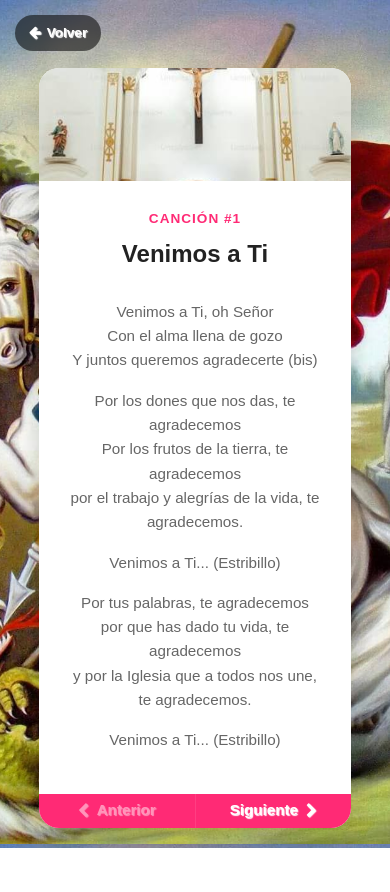
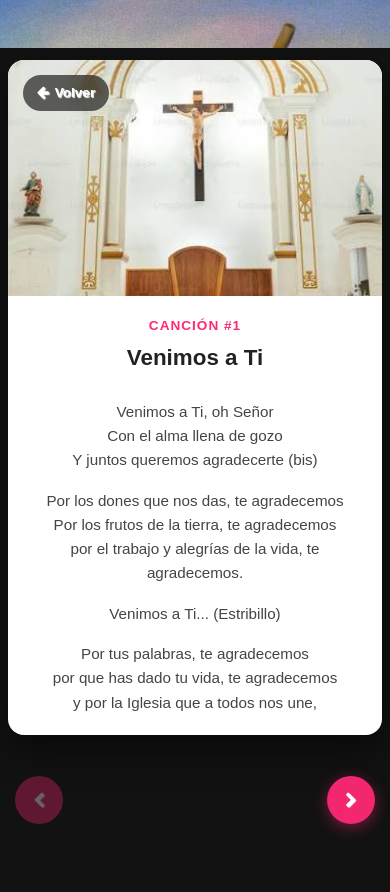
Before and after one commit to soyJmujica/SanJorge, a Django app: page /canciones/1/ in a window 390 px wide. Before the commit the page ends 848 px from the top, so only its background shows below. Run offline with Django 5.2, Linux system fonts and the light colour scheme; data comes from the database, SQL or seed files in the repository; some libraries are stand-ins or nearby versions.

Commit message:
interfaz actualizada, probando responsiveness para telefonos

```diff
--- a/Cancionero/templates/cancion.html
+++ b/Cancionero/templates/cancion.html
@@ -4,17 +4,35 @@
 <br>
 <br>
 
+<!-- CONTENEDOR PRINCIPAL RESPONSIVE -->
+<div class="pantalla-cancion">
+
+    <!-- BOTÓN ANTERIOR (LATERAL IZQUIERDO) -->
+    <div class="nav-lateral nav-izquierda">
+        {% if cancion_anterior_id %}
+            <a href="{% url 'detalle_cancion' cancion_anterior_id %}" class="btn-nav-flotante" title="Canción anterior">
+                <i class="fa fa-chevron-left"></i>
+                <span class="texto-nav">Anterior</span>
+            </a>
+        {% else %}
+            <span class="btn-nav-flotante disabled">
+                <i class="fa fa-chevron-left"></i>
+                <span class="texto-nav">Anterior</span>
+            </span>
+        {% endif %}
+    </div>
+
+    <!-- TARJETA PRINCIPAL -->
     <div class="tarjeta-cancion">
-    <!-- IMAGEN (Católica de Unsplash) -->
+        <!-- IMAGEN CON BOTÓN VOLVER SUPERPUESTO -->
         <div class="tarjeta-imagen">
-        <!-- Botón para Salir/Volver a la Lista -->
             <a href="{% url 'cancionero' %}" class="btn-volver" title="Volver a la lista">
                 <i class="fa fa-arrow-left"></i> Volver
             </a>
-        <img src="{% static 'img/Altar.jfif' %}" alt="Tarjeta">
+            <img src="{% static 'img/Altar.jfif' %}" alt="Imagen de {{ cancion.titulo }}">
         </div>
 
-    <!-- TEXTO / CONTENIDO -->
+        <!-- CUERPO DE LA TARJETA -->
         <div class="tarjeta-cuerpo">
             <span class="subtitulo">Canción #{{ cancion.id }}</span>
             <h2 class="titulo">{{ cancion.titulo }}</h2>
@@ -22,26 +40,23 @@
                 <p>{{ cancion.contenido|linebreaks }}</p>
             </div>
         </div>
+    </div>
 
-    <!-- NAVEGACIÓN (En lugar de Stats) -->
-    <div class="tarjeta-navegacion">
-        {% if cancion_anterior_id %}
-            <a href="{% url 'detalle_cancion' cancion_anterior_id %}" class="btn-nav">
-                <i class="fa fa-chevron-left"></i> Anterior
+    <!-- BOTÓN SIGUIENTE (LATERAL DERECHO) -->
+    <div class="nav-lateral nav-derecha">
+        {% if cancion_siguiente_id %}
+            <a href="{% url 'detalle_cancion' cancion_siguiente_id %}" class="btn-nav-flotante" title="Siguiente canción">
+                <span class="texto-nav">Siguiente</span>
+                <i class="fa fa-chevron-right"></i>
             </a>
         {% else %}
-            <span class="btn-nav disabled"><i class="fa fa-chevron-left"></i> Anterior</span>
-        {% endif %}
-
-        {% if cancion_siguiente_id %}
-            <a href="{% url 'detalle_cancion' cancion_siguiente_id %}" class="btn-nav">
-                Siguiente <i class="fa fa-chevron-right"></i>
-            </a>
-        {% else %}
-            <span class="btn-nav disabled">Siguiente <i class="fa fa-chevron-right"></i></span>
+            <span class="btn-nav-flotante disabled">
+                <span class="texto-nav">Siguiente</span>
+                <i class="fa fa-chevron-right"></i>
+            </span>
         {% endif %}
     </div>
+
 </div>
 
-
 {% endblock %}
--- a/static/css/estilos.css
+++ b/static/css/estilos.css
@@ -178,28 +178,42 @@ body{
         color: #8e44ad;
     }
 
-/* Cancion */
-/* Estructura general de la tarjeta */
+/* Layout principal para centrar tarjeta y botones laterales */
+    .pantalla-cancion {
+        display: flex;
+        align-items: center;
+        justify-content: center;
+        width: 100%;
+        min-height: 100vh;
+        padding: 20px;
+        box-sizing: border-box;
+        gap: 15px;
+        background-color: #121212;
+    }
+
+    /* Estructura de la tarjeta */
     .tarjeta-cancion {
-        width: 100%;
-        max-width: 80%;
-        height: 90vh;
-        max-height: 90vh;
+        width: 85%;
+        max-width: 500px;
+        height: 85vh;
+        max-height: 85vh;
         background: #ffffff;
         border-radius: 20px;
         overflow: hidden;
-        box-shadow: 0 15px 30px rgba(0, 0, 0, 0.2);
-        margin: 20px auto;
-        font-family: 'Segoe UI', Tahoma, Geneva, Verdana, sans-serif;
+        box-shadow: 0 15px 35px rgba(0, 0, 0, 0.5);
         display: flex;
         flex-direction: column;
+        position: relative;
     }
 
-    /* Sección 1: Imagen superior */
+    /* Contenedor de imagen */
     .tarjeta-imagen {
+        position: relative;
         width: 100%;
-        height: 200px;
+        height: 35%;
+        min-height: 160px;
         overflow: hidden;
+        flex-shrink: 0;
     }
 
     .tarjeta-imagen img {
@@ -208,77 +222,13 @@ body{
         object-fit: cover;
     }
 
-    /* Sección 2: Texto y Letra */
-    .tarjeta-cuerpo {
-        padding: 25px 20px;
-        text-align: center;
-        flex-grow: 1;
-    }
-
-    .subtitulo {
-        color: #ff2a75;
-        font-size: 0.85rem;
-        font-weight: 700;
-        text-transform: uppercase;
-        letter-spacing: 1px;
-    }
-
-    .titulo {
-        margin: 10px 0 15px 0;
-        font-size: 1.5rem;
-        color: #222222;
-        font-weight: 700;
-    }
-
-    .contenido {
-        color: #666666;
-        font-size: 0.95rem;
-        line-height: 1.6;
-        max-height: 85%;
-        overflow-y: auto; /* Scroll si la letra es muy larga */
-        padding: 0 10px;
-    }
-
-    /* Sección 3: Botones de navegación */
-    .tarjeta-navegacion {
-        display: flex;
-        background-color: #ff2a75; /* Color rosado/fucsia como la imagen */
-        height: 60px;
-    }
-
-    .btn-nav {
-        flex: 1;
-        display: flex;
-        align-items: center;
-        justify-content: center;
-        gap: 8px;
-        color: #ffffff;
-        text-decoration: none;
-        font-weight: 600;
-        font-size: 0.95rem;
-        transition: background-color 0.2s ease;
-    }
-
-    .btn-nav:first-child {
-        border-right: 1px solid rgba(255, 255, 255, 0.2);
-    }
-
-    .btn-nav:hover:not(.disabled) {
-        background-color: #e01f63;
-    }
-
-    .btn-nav.disabled {
-        opacity: 0.5;
-        cursor: not-allowed;
-    }
-
-/* Estilos del Botón Volver */
+    /* Botón Volver */
     .btn-volver {
         position: absolute;
         top: 15px;
         left: 15px;
         z-index: 5;
-        background: rgba(0, 0, 0, 0.55);
+        background: rgba(0, 0, 0, 0.6);
         backdrop-filter: blur(4px);
         color: #ffffff;
         padding: 8px 14px;
@@ -293,10 +243,142 @@ body{
     }
 
     .btn-volver:hover {
-        background: rgba(0, 0, 0, 0.8);
+        background: rgba(0, 0, 0, 0.85);
         transform: translateY(-2px);
     }
 
+    /* Contenido de la canción */
+    .tarjeta-cuerpo {
+        padding: 20px;
+        text-align: center;
+        flex-grow: 1;
+        display: flex;
+        flex-direction: column;
+        overflow: hidden;
+    }
+
+    .subtitulo {
+        color: #ff2a75;
+        font-size: 0.85rem;
+        font-weight: 700;
+        text-transform: uppercase;
+        letter-spacing: 1px;
+    }
+
+    .titulo {
+        margin: 8px 0 12px 0;
+        font-size: 1.4rem;
+        color: #222222;
+        font-weight: 700;
+    }
+
+    .contenido {
+        color: #444444;
+        font-size: 0.95rem;
+        line-height: 1.6;
+        overflow-y: auto;
+        padding: 0 10px;
+        flex-grow: 1;
+    }
+
+    /* Navegación Lateral Flotante */
+    .nav-lateral {
+        display: flex;
+        align-items: center;
+        justify-content: center;
+    }
+
+    .btn-nav-flotante {
+        background-color: #ff2a75;
+        color: #ffffff;
+        text-decoration: none;
+        padding: 12px 18px;
+        border-radius: 30px;
+        font-weight: 600;
+        display: flex;
+        align-items: center;
+        gap: 8px;
+        box-shadow: 0 4px 15px rgba(255, 42, 117, 0.4);
+        transition: background-color 0.2s ease, transform 0.2s ease;
+        white-space: nowrap;
+    }
+
+    .btn-nav-flotante:hover:not(.disabled) {
+        background-color: #e01f63;
+        transform: scale(1.05);
+    }
+
+    .btn-nav-flotante.disabled {
+        opacity: 0.35;
+        cursor: not-allowed;
+        box-shadow: none;
+    }
+
+    /* RESPONSIVIDAD: Tablets (Ancho menor a 768px) */
+    @media (max-width: 768px) {
+        .pantalla-cancion {
+            padding: 10px;
+            gap: 10px;
+        }
+
+        .tarjeta-cancion {
+            width: 90%;
+            height: 88vh;
+            max-height: 88vh;
+        }
+
+        /* Oculta los textos de "Anterior/Siguiente" dejando solo los íconos */
+        .texto-nav {
+            display: none;
+        }
+
+        .btn-nav-flotante {
+            padding: 12px;
+            border-radius: 50%;
+            width: 44px;
+            height: 44px;
+            justify-content: center;
+        }
+    }
+
+    /* RESPONSIVIDAD: Teléfonos Móviles (Ancho menor a 480px) */
+    @media (max-width: 480px) {
+        .pantalla-cancion {
+            flex-direction: column;
+            justify-content: space-between;
+            height: 100vh;
+            padding: 12px 8px;
+        }
+
+        .tarjeta-cancion {
+            width: 100%;
+            height: 80vh;
+            max-height: 80vh;
+            border-radius: 16px;
+        }
+
+        /* En móviles, ubica los botones en las esquinas inferiores flotantes */
+        .nav-lateral {
+            position: fixed;
+            bottom: 20px;
+            z-index: 10;
+        }
+
+        .nav-izquierda {
+            left: 15px;
+        }
+
+        .nav-derecha {
+            right: 15px;
+        }
+
+        .btn-nav-flotante {
+            background-color: rgba(255, 42, 117, 0.95);
+            backdrop-filter: blur(4px);
+            width: 48px;
+            height: 48px;
+        }
+    }
 
 table{
   align-items: center;
```
Lines whose indentation alone changed are shown as unchanged.
